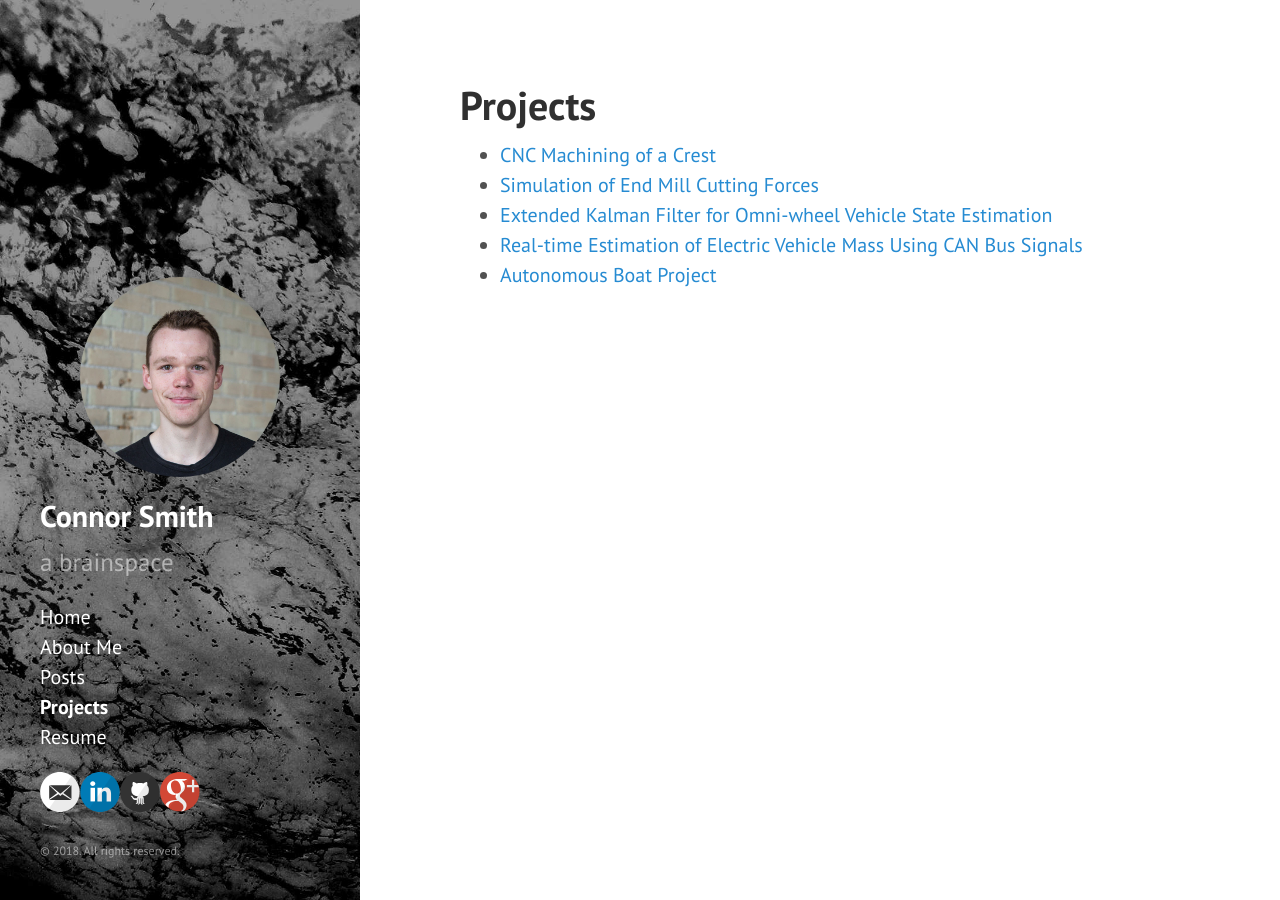
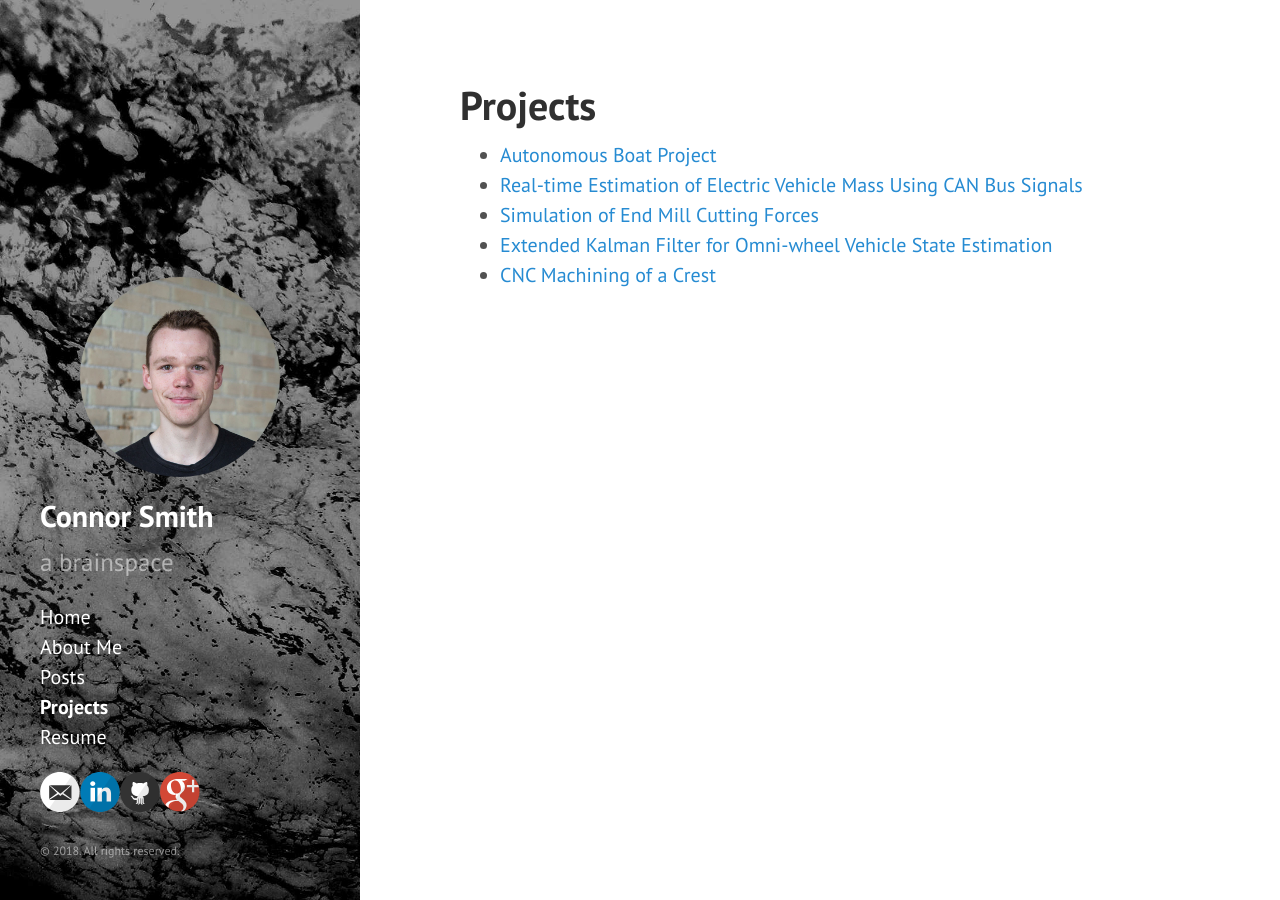
Before and after one commit to connorsmith/connorsmith.github.io, a Jekyll site: the page built from projects.md, in a window 1280 px wide. Built offline with Jekyll 4.4.1, drawn with Linux system fonts in a browser that asks for light colours; Markdown is read by kramdown in place of the engine named in the settings.

```diff
--- a/projects.md
+++ b/projects.md
@@ -2,8 +2,8 @@
 layout: page
 title: Projects
 ---
-* [CNC Machining of a Crest]({{ site.url }}/2014/11/02/cnc_shield_project/)
+* [Autonomous Boat Project]({{ site.url }}/2015/01/13/autonomous-boat-project/)
+* [Real-time Estimation of Electric Vehicle Mass Using CAN Bus Signals]({{ site.url }}/2015/01/11/vehicle-mass-estimation/)
 * [Simulation of End Mill Cutting Forces]({{ site.url }}/2015/01/10/cutting-forces/)
 * [Extended Kalman Filter for Omni-wheel Vehicle State Estimation]({{ site.url }}/2014/11/03/ekf-omniwheel/)
-* [Real-time Estimation of Electric Vehicle Mass Using CAN Bus Signals]({{ site.url }}/2015/01/11/vehicle-mass-estimation/)
-* [Autonomous Boat Project]({{ site.url }}/2015/01/13/autonomous-boat-project/)
+* [CNC Machining of a Crest]({{ site.url }}/2014/11/02/cnc_shield_project/)
```
